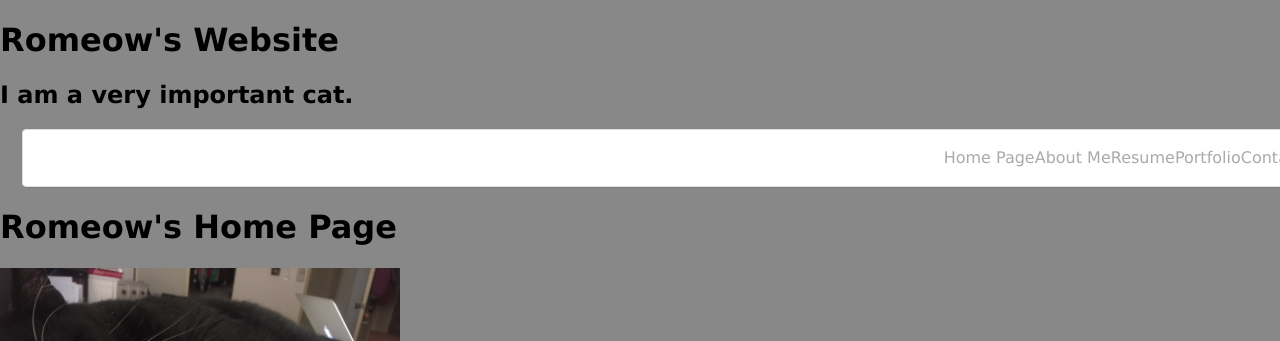
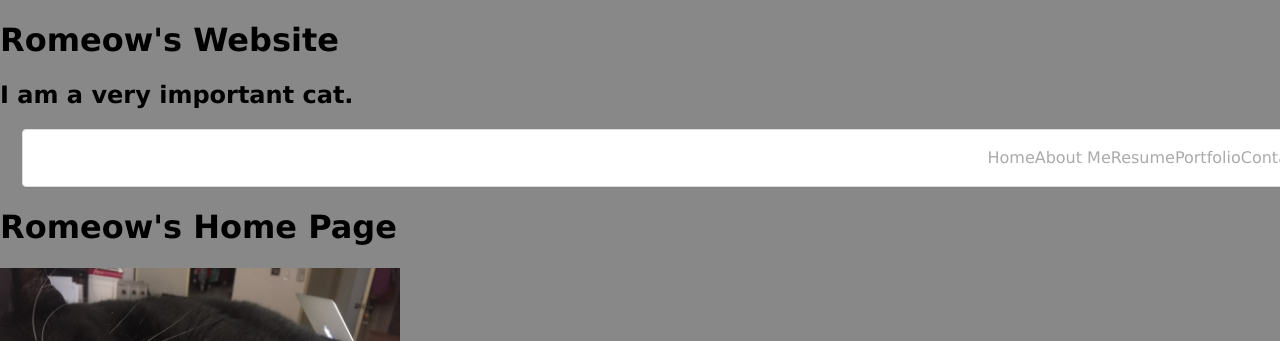
Before and after one commit to emeriwether/emeriwether.github.io, a Jekyll site: the page built from index.html, in a window 1280 px wide. Shown: the top 341 px of the page. Built offline with Jekyll 4.4.1, drawn with Linux system fonts in a browser that asks for light colours.

Commit message:
changed home page to just home

```diff
--- a/_layouts/default.html
+++ b/_layouts/default.html
@@ -20,7 +20,7 @@
                     <li id="topNavPortfolio"><a href="/portfolio.html" title="Portfolio">Portfolio</a></li>
                     <li id="topNavResume"><a href="/resume.html" title="Resume">Resume</a></li>
                     <li id="topNavAbout"><a href="/about.html" title="About Me">About Me</a></li>
-                    <li id="topNavHome"><a href="/index.html" title="Home Page">Home Page</a></li>
+                    <li id="topNavHome"><a href="/index.html" title="Home">Home</a></li>
 
                 </ul>
             </nav>
```
